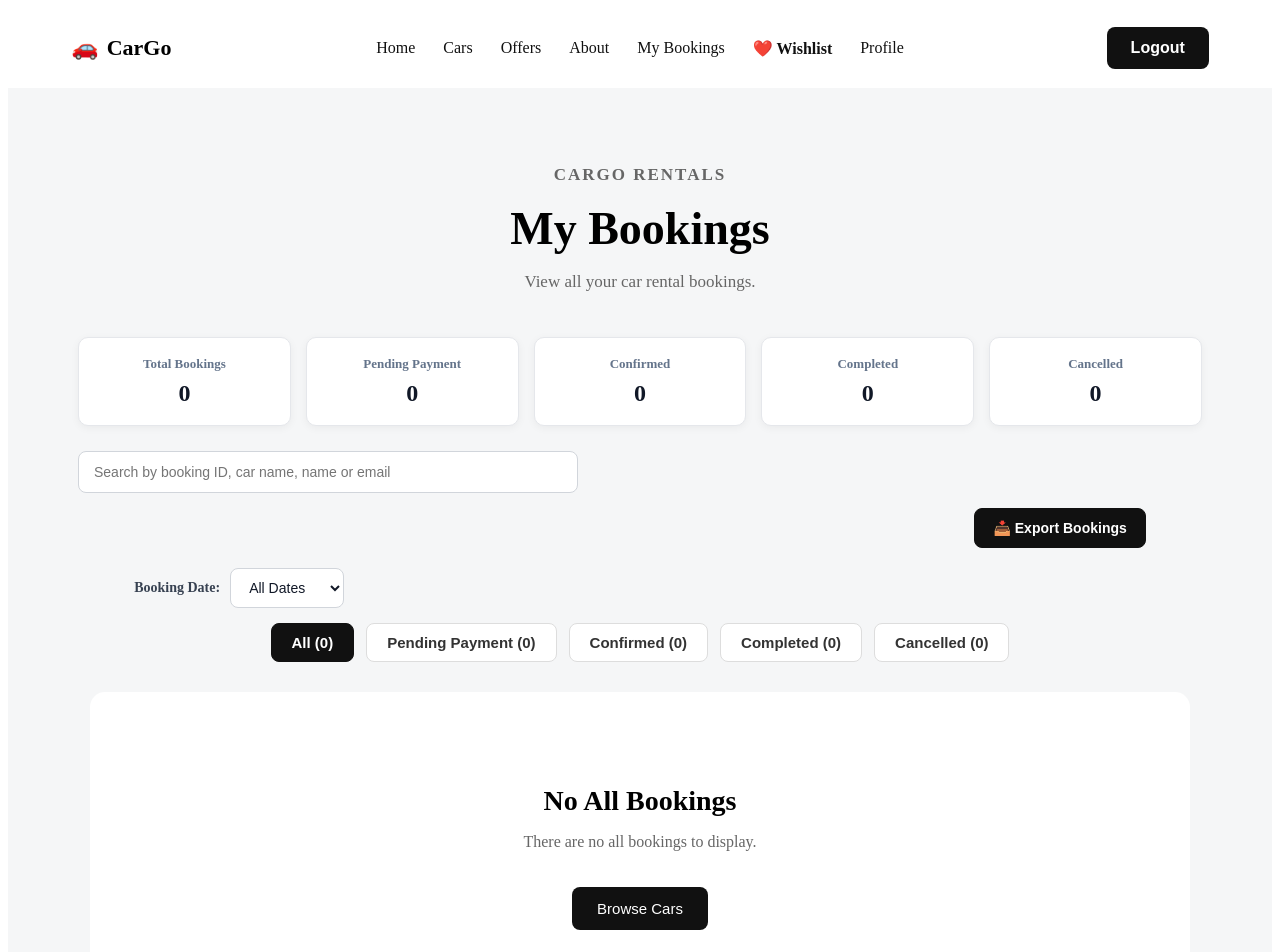
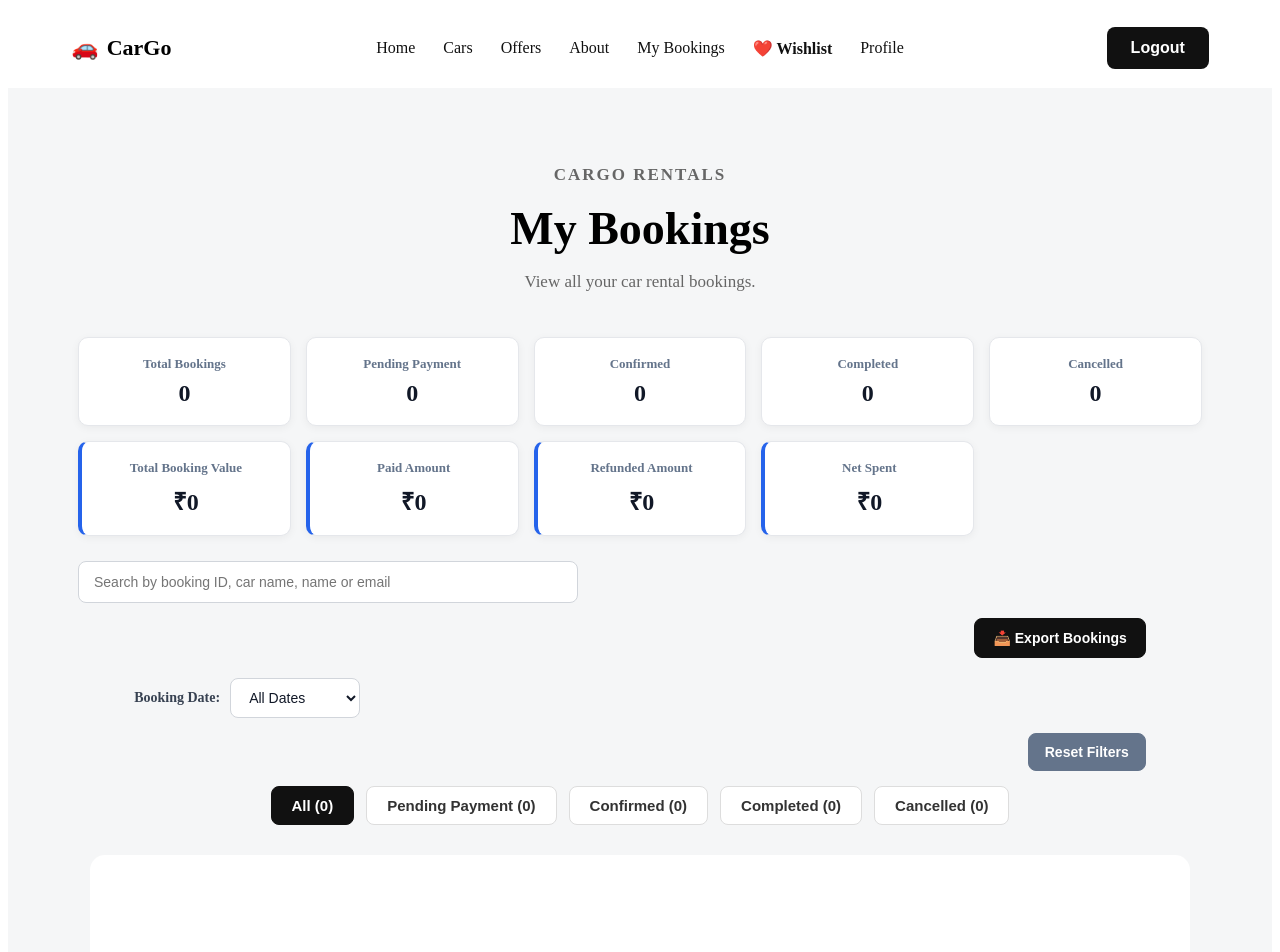
Before and after one commit to AravindNaik-45/CarGo-Car-Rental, a React (Vite) app: page /my-bookings in a window 1280 px wide. Shown: the top 952 px of the page. Built offline with nearby package versions, Linux system fonts and the light colour scheme; sample sign-in values are in the browser's storage.

Commit message:
enhanced My Bookings with rental date filters, reset filters, empty states and financial summaries

```diff
--- a/src/Pages/MyBookings/MyBooking.css
+++ b/src/Pages/MyBookings/MyBooking.css
@@ -315,6 +315,29 @@
 .my-booking-date-filter-select:focus {
   border-color: #2563eb;
 }
+/* RESET BOOKING FILTERS */
+.my-booking-reset-filter-section {
+  width: 90%;
+  max-width: 1100px;
+  margin: 0 auto 15px;
+  display: flex;
+  justify-content: flex-end;
+}
+.my-booking-reset-filter-btn {
+  padding: 10px 16px;
+  border: 1px solid #64748b;
+  border-radius: 8px;
+  background-color: #64748b;
+  color: #ffffff;
+  font-size: 14px;
+  font-weight: 600;
+  cursor: pointer;
+  transition: 0.2s ease;
+}
+.my-booking-reset-filter-btn:hover {
+  background-color: #475569;
+  border-color: #475569;
+}
 /* BOOKING SUMMARY */
 .my-booking-summary {
   display: grid;
@@ -445,6 +468,9 @@
   color: #64748b;
   font-weight: 600;
 }
+.my-booking-financial-card {
+  border-left: 4px solid #2563eb;
+}
 /* Mobile */
 @media (max-width: 600px) {
   .my-booking-bottom {
@@ -485,6 +511,9 @@
     justify-content: center;
     flex-wrap: wrap;
   }
+  .my-booking-reset-filter-section {
+    justify-content: center;
+  }
 }
 @media (max-width: 700px) {
   .my-booking-action-buttons {
--- a/src/Pages/MyBookings/MyBooking.jsx
+++ b/src/Pages/MyBookings/MyBooking.jsx
@@ -10,6 +10,11 @@ const MyBooking = () => {
   const [bookingFilter, setBookingFilter] = useState("All");
   const [bookingSearch, setBookingSearch] = useState("");
   const [bookingDateFilter, setBookingDateFilter] = useState("All");
+  const handleResetBookingFilters = () => {
+    setBookingSearch("");
+    setBookingFilter("All");
+    setBookingDateFilter("All");
+  };
   const navigate = useNavigate();
   // Get bookings from localStorage
   const savedBookings =
@@ -37,6 +42,40 @@ const MyBooking = () => {
     (booking) =>
       getBookingStatus(booking) === "Cancelled"
   ).length;
+  const  totalBookingValue = savedBookings.reduce(
+    (total, booking) =>
+      total + Number(booking.totalPrice || 0),
+    0
+  );
+  const paidAmount = savedBookings
+    .filter(
+      (booking) => booking.paymentStatus === "Paid"
+    )
+    .reduce(
+      (total, booking) =>
+        total + Number(booking.totalPrice || 0),
+      0
+    );
+  const refundedAmount = savedBookings.reduce(
+    (total, booking) =>
+      total + Number(booking.refundAmount || 0),
+    0
+  );
+  const netSpent =
+    paidAmount - refundedAmount;
+  const activeAmount = savedBookings
+    .filter((booking) => {
+      const status = getBookingStatus(booking);
+      return (
+        status === "Pending Payment" ||
+        status === "Confirmed"
+      );
+    })
+    .reduce(
+      (total, booking) =>
+        total + Number(booking.totalPrice || 0),
+      0
+    );
   // Filter bookings for display
   const filteredBookings = sortedBookings.filter((booking) => {
   const bookingStatus = getBookingStatus(booking);
@@ -61,10 +100,16 @@ const MyBooking = () => {
     const pickupDate = booking.pickupDate
       ? new Date(booking.pickupDate)
       : null;
+    const returnDate = booking.returnDate
+      ? new Date(booking.returnDate)
+      : null;
     const today = new Date();
     today.setHours(0, 0, 0, 0);
     if (pickupDate) {
       pickupDate.setHours(0, 0, 0, 0);
+    }
+    if (returnDate) {
+      returnDate.setHours(0, 0, 0, 0);
     }
     let matchesDate = true;
     if (bookingDateFilter === "Today") {
@@ -79,8 +124,15 @@ const MyBooking = () => {
     }
     if (bookingDateFilter === "Past") {
       matchesDate =
+        returnDate &&
+        returnDate < today;
+    }
+    if (bookingDateFilter === "Active") {
+      matchesDate =
         pickupDate &&
-        pickupDate < today;
+        returnDate &&
+        pickupDate <= today &&
+        returnDate >= today;
     }
     if (!matchesDate) {
       return false;
@@ -299,6 +351,38 @@ const MyBooking = () => {
             {cancelledBookingsCount}
           </strong>
         </div>
+        <div className="my-booking-summary-card my-booking-financial-card">
+          <span className="my-booking-summary-label">
+            Total Booking Value
+          </span>
+          <strong className="my-booking-summary-number">
+            ₹{totalBookingValue.toLocaleString("en-IN")}
+          </strong>
+        </div>
+        <div className="my-booking-summary-card my-booking-financial-card">
+          <span className="my-booking-summary-label">
+            Paid Amount
+          </span>
+          <strong className="my-booking-summary-number">
+            ₹{paidAmount.toLocaleString("en-IN")}
+          </strong>
+        </div>
+        <div className="my-booking-summary-card my-booking-financial-card">
+          <span className="my-booking-summary-label">
+            Refunded Amount
+          </span>
+          <strong className="my-booking-summary-number">
+            ₹{refundedAmount.toLocaleString("en-IN")}
+          </strong>
+        </div>
+        <div className="my-booking-summary-card my-booking-financial-card">
+          <span className="my-booking-summary-label">
+            Net Spent
+          </span>
+          <strong className="my-booking-summary-number">
+            ₹{netSpent.toLocaleString("en-IN")}
+          </strong>
+        </div>
       </div>
       {/* SEARCH BOOKINGS */}
       <div className="my-booking-search">
@@ -345,7 +429,17 @@ const MyBooking = () => {
           <option value="Today">Today</option>
           <option value="Upcoming">Upcoming</option>
           <option value="Past">Past</option>
+          <option value="Active">Active Today</option>
         </select>
+      </div>
+      <div className="my-booking-reset-filter-section">
+        <button
+          type="button"
+          className="my-booking-reset-filter-btn"
+          onClick={handleResetBookingFilters}
+        >
+          Reset Filters
+        </button>
       </div>
       {/* FILTER BUTTONS */}
       <section className="my-booking-filter-section">
@@ -455,7 +549,21 @@ const MyBooking = () => {
         {filteredBookings.length === 0 ? (
           /* EMPTY STATE */
           <div className="my-bookings-empty">
-              {bookingSearch.trim() ? (
+            {savedBookings.length === 0 ? (
+              <>
+                <h2>No Bookings Yet</h2>
+                <p>
+                  You haven't made any car bookings yet.
+                </p>
+                <button
+                  type="button"
+                  className="my-bookings-browse-btn"
+                  onClick={() => navigate("/")}
+                >
+                  Browse Cars
+                </button>
+              </>
+            ) : bookingSearch.trim() ? (
               <>
                 <h2>No Bookings Found</h2>
                 <p>
@@ -472,20 +580,16 @@ const MyBooking = () => {
               </>
             ) : (
               <>
-                  <h2>
-                    No {bookingFilter} Bookings
-                  </h2>
+                <h2>No Matching Bookings</h2>
                 <p>
-                    There are no{" "}
-                    {bookingFilter.toLowerCase()} bookings
-                    to display.
+                  No bookings match your selected filters.
                 </p>
                 <button
                   type="button"
                   className="my-bookings-browse-btn"
-                    onClick={() => navigate("/")}
+                  onClick={handleResetBookingFilters}
                 >
-                    Browse Cars
+                  Reset Filters
                 </button>
               </>
             )}
@@ -493,10 +597,10 @@ const MyBooking = () => {
           ) : (
           /* BOOKING LIST */
           filteredBookings.map((booking) => {
-            // Day 79: Get dynamic booking status
+            // Get dynamic booking status
             const bookingStatus =
               getBookingStatus(booking);
-            // Day 79: Get unique status class
+            // Get unique status class
             const bookingStatusClass =
               getBookingStatusClass(
                 bookingStatus,
```
Lines whose indentation alone changed are shown as unchanged.
